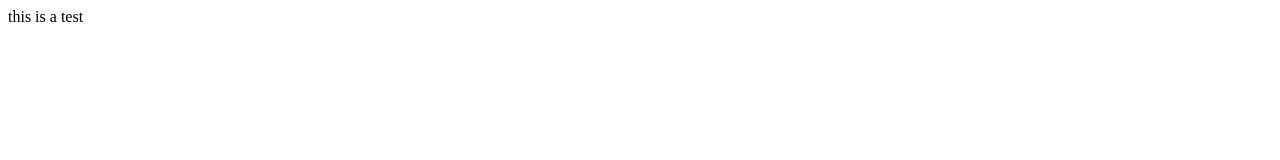
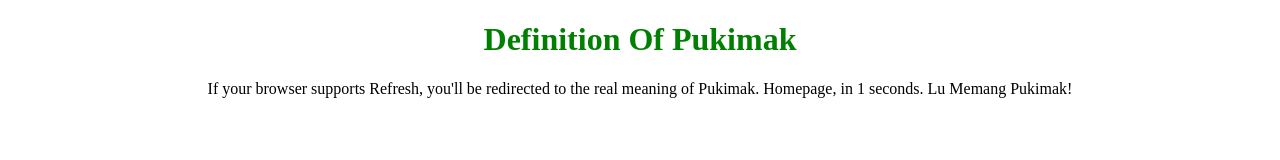
Before and after one commit to garfieldwtf/cloudflaretest, a plain HTML site: page index.html in a window 1280 px wide. Drawn offline with Linux system fonts and the light colour scheme.

Commit message:
Update index.html

```diff
--- a/index.html
+++ b/index.html
@@ -1,4 +1,23 @@
-<html><body>
-this is a test
+<!DOCTYPE html>
+<html>
+
+<head>
+    <title>HTML Redirect</title>
+    <meta http-equiv="refresh"
+        content="1; url = https://www.urbandictionary.com/define.php?term=pukimak" />
+</head>
+
+<body>
+    <h1 style="text-align:center;color:green;">
+         Definition Of Pukimak
+    </h1>
+
+    <p style="text-align:center;">
+        If your browser supports Refresh,
+        you'll be redirected to the real meaning of Pukimak.
+        Homepage, in 1 seconds.
+        Lu Memang Pukimak!
+    </p>
 </body>
+
 </html>
```
